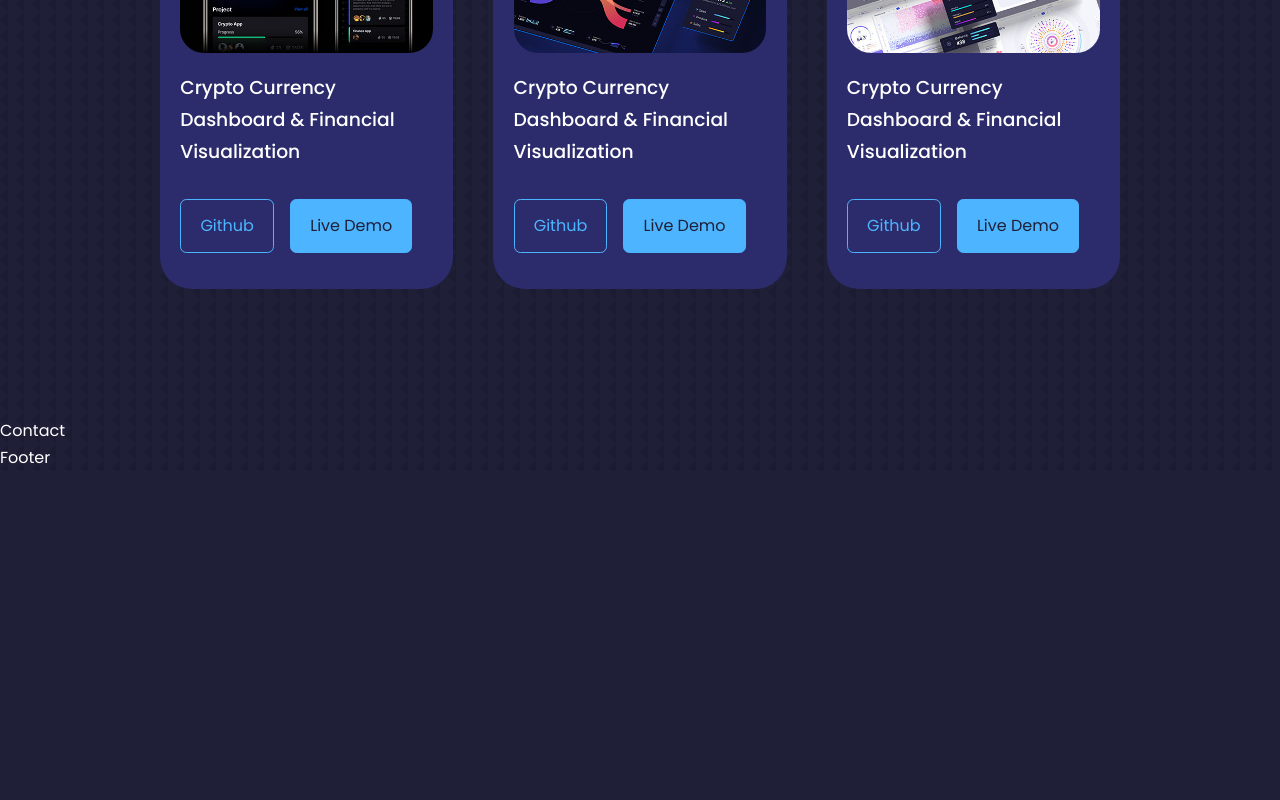
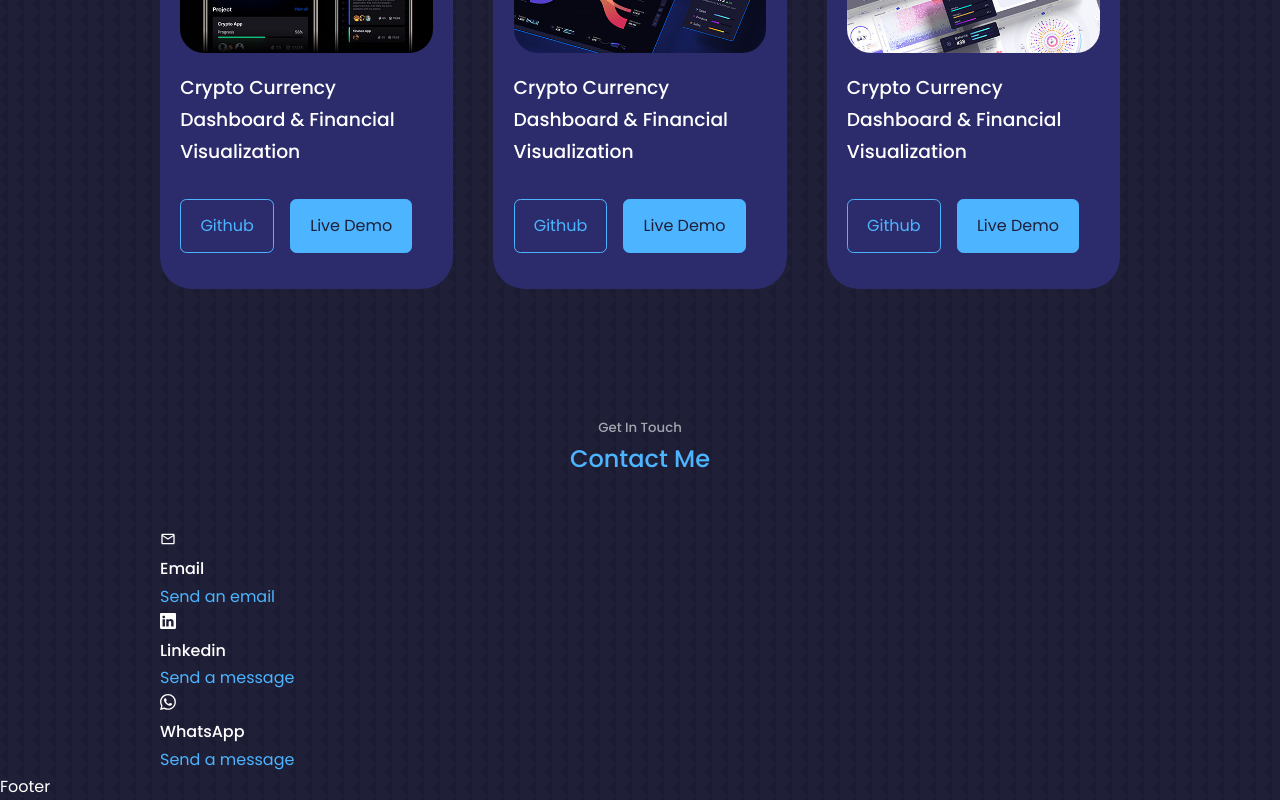
Before and after one commit to LuShuhong/Portfolio-Page, a React (Create React App) app: page / in a window 1280 px wide. Shown: the part 2932-3732 px from the top of the page. Before the commit the page ends 3403 px from the top, so only its background shows below. Built offline with nearby package versions, Linux system fonts and the light colour scheme.

Commit message:
contact email linkedin whatsapp

```diff
--- a/src/components/contact/Contact.jsx
+++ b/src/components/contact/Contact.jsx
@@ -1,9 +1,36 @@
-import React from 'react'
-import './contact.css'
+import React from 'react';
+import './contact.css';
+import {MdOutlineEmail} from 'react-icons/md';
+import {BsLinkedin} from 'react-icons/bs'
+import {BsWhatsapp} from 'react-icons/bs';
 
 const Contact = () => {
   return (
-    <section id='contact'>Contact</section>
+    <section id='contact'>
+      <h5>Get In Touch</h5>
+      <h2>Contact Me</h2>
+
+      <div className="container contact__container">
+        <div className="contact__option">
+          <article className="contact__option">
+            <MdOutlineEmail />
+            <h4>Email</h4>
+            <a href="mailto:ukshuhong@gmail.com">Send an email</a>
+          </article>
+          <article className="contact__option">
+            <BsLinkedin />
+            <h4>Linkedin</h4>
+            <a href="https://www.linkedin.com/in/shuhong-lu">Send a message</a>
+          </article>
+          <article className="contact__option">
+            <BsWhatsapp />
+            <h4>WhatsApp</h4>
+            <a href="https://api.whatsapp.com/send?phone+447477028979">Send a message</a>
+          </article>
+        </div>
+        {/* END OF CONTACT OPTION */}
+      </div>
+    </section>
   )
 }
 
```
